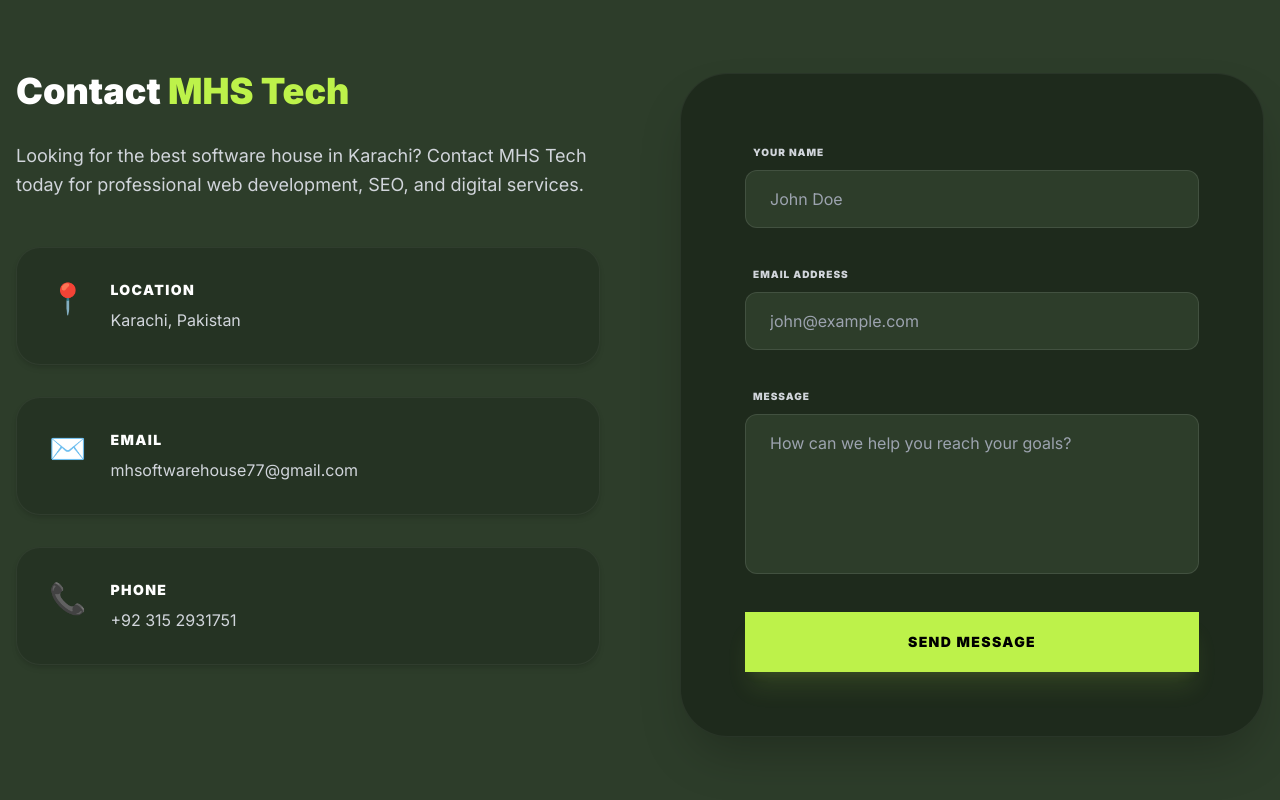
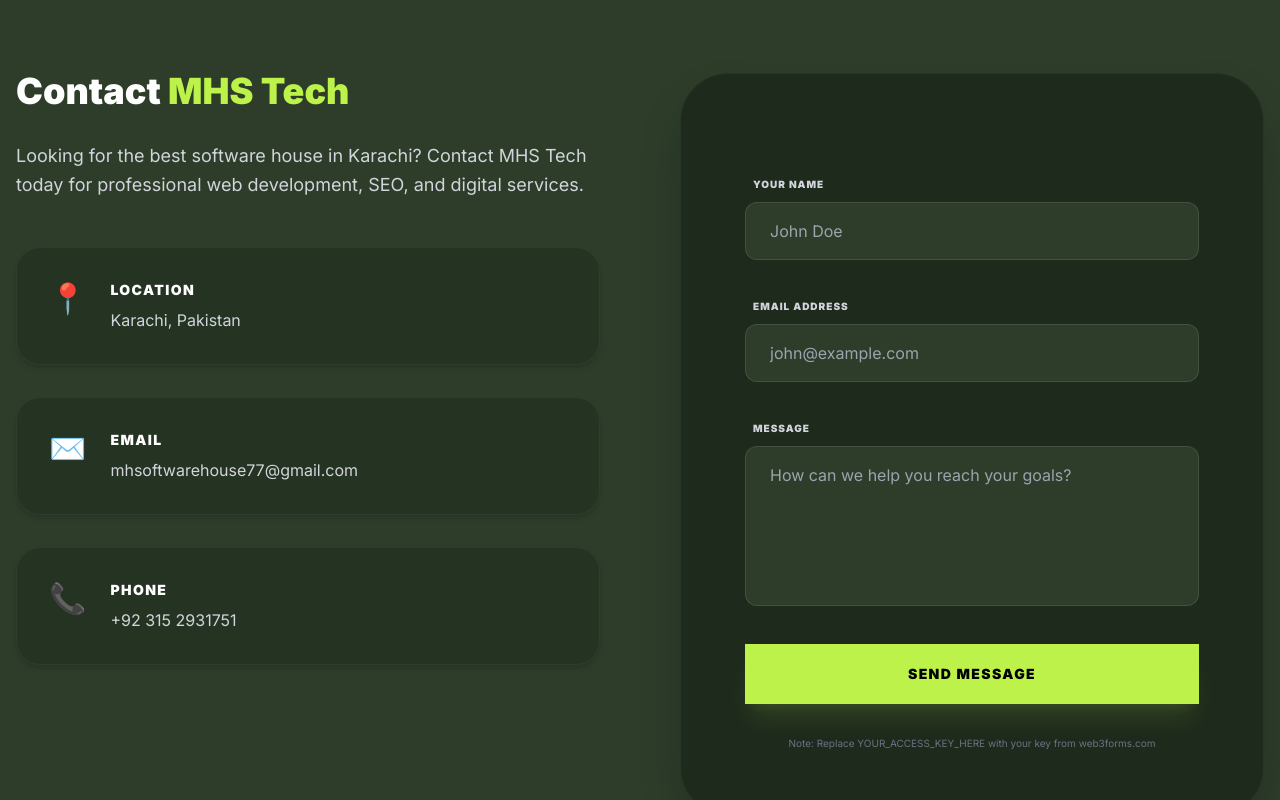
Before and after one commit to huzaifa-2006-mh/mhs-tech, a Next.js app: page /contact in a window 1280 px wide. Shown: the part 660-1460 px from the top of the page. Built offline with nearby package versions, Linux system fonts and the light colour scheme.

Commit message:
Activate contact form with professional email integration key

```diff
--- a/app/contact/page.js
+++ b/app/contact/page.js
@@ -57,7 +57,12 @@
 
             {/* Contact Form */}
             <div className="bg-[#1e2a1c] p-10 md:p-16 border border-white/5 rounded-[3rem] shadow-2xl">
-               <form action="https://formspree.io/f/mqakaynd" method="POST" className="space-y-8">
+               <form action="https://api.web3forms.com/submit" method="POST" className="space-y-8">
+                  {/* Get your Access Key from https://web3forms.com/ */}
+                  <input type="hidden" name="access_key" value="721b03b2-d7d7-4e8b-b996-5ef51259c345" />
+                  <input type="hidden" name="from_name" value="MHS Tech Website" />
+                  <input type="hidden" name="subject" value="New Inquiry from MHS Tech" />
+
                   <div className="space-y-2">
                      <label className="text-[10px] font-black uppercase tracking-widest text-gray-300 ml-2">Your Name</label>
                      <input type="text" name="name" required className="w-full bg-[#2d3d2a] border border-white/10 rounded-xl px-6 py-4 text-white focus:border-neon focus:outline-none transition-all" placeholder="John Doe" />
@@ -73,6 +78,9 @@
                   <button type="submit" className="w-full py-5 bg-neon text-black font-black uppercase tracking-widest text-sm hover:scale-105 transition-all shadow-xl shadow-neon/10">
                      Send Message
                   </button>
+                  <p className="text-[10px] text-gray-500 text-center mt-4">
+                    Note: Replace YOUR_ACCESS_KEY_HERE with your key from web3forms.com
+                  </p>
                </form>
             </div>
           </div>
```
